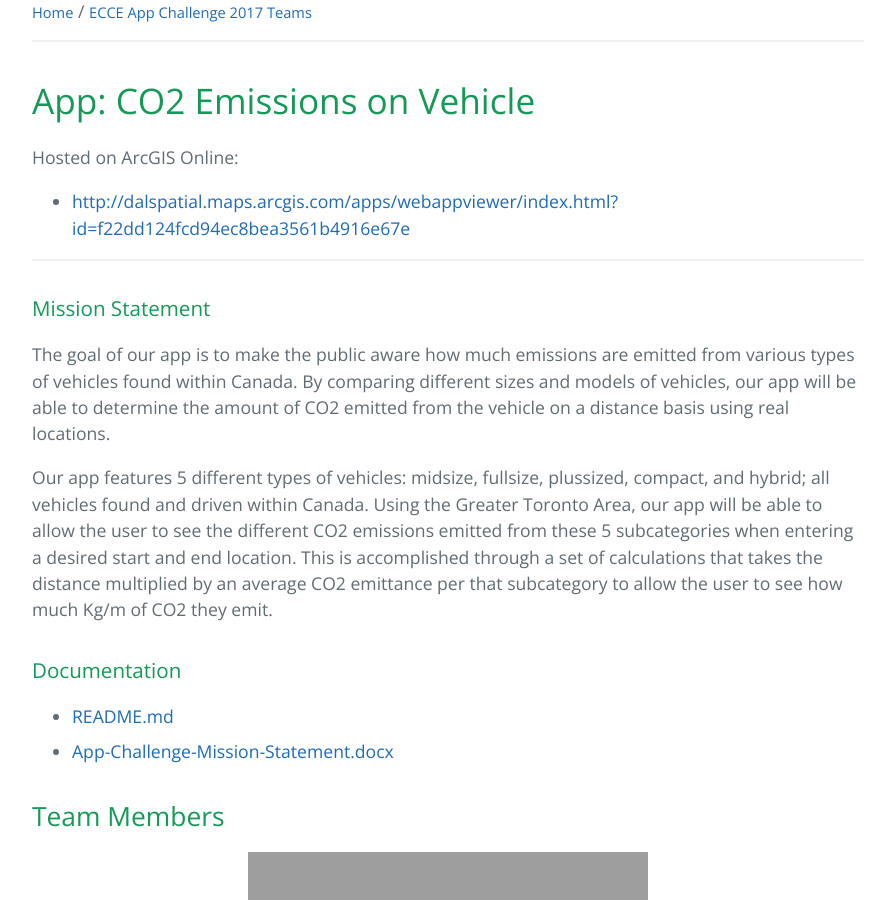
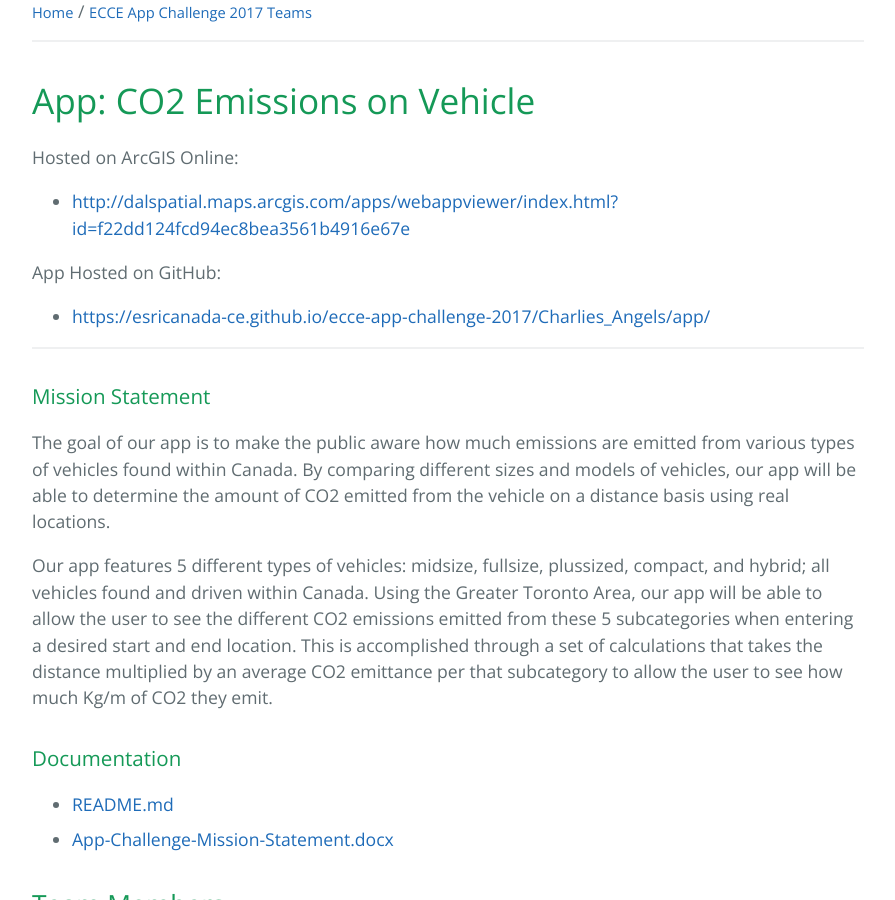
Before and after one commit to EsriCanada-CE/esricanada-ce.github.io, a Jekyll site: the page built from _appchallenge/2017/teams/dal/Charlies_Angels.md, in a window 1280 px wide and 900 px high, scrolled down 417 px. Shown: the whole window, without its empty margins (192-1087 px from the left). Built offline with Jekyll 4.4.1, drawn with Linux system fonts in a browser that asks for light colours.

Commit message:
No apostrophes in URLs, minor updates to team details.

```diff
--- a/_appchallenge/2017/teams/dal/Charlie's_Angels.md
+++ b/_appchallenge/2017/teams/dal/Charlies_Angels.md
@@ -3,7 +3,7 @@
 year: 2017
 category: team
 name: Charlie's Angels
-permalink: appchallenge/2017/teams/dal/Charlie's_Angels/
+permalink: appchallenge/2017/teams/dal/Charlies_Angels/
 photo: team.jpg
 appname: CO2 Emissions on Vehicle
 members:
@@ -35,6 +35,9 @@
 Hosted on ArcGIS Online:
 - [http://dalspatial.maps.arcgis.com/apps/webappviewer/index.html?id=f22dd124fcd94ec8bea3561b4916e67e](http://dalspatial.maps.arcgis.com/apps/webappviewer/index.html?id=f22dd124fcd94ec8bea3561b4916e67e){:target="_blank"}
 
+App Hosted on GitHub:
+- [https://esricanada-ce.github.io/ecce-app-challenge-2017/Charlies_Angels/app/](https://esricanada-ce.github.io/ecce-app-challenge-2017/Charlies_Angels/app/){:target="_blank"}
+
 ***
 
 ### Mission Statement
--- a/_includes/appchallenge_page-header.html
+++ b/_includes/appchallenge_page-header.html
@@ -1,7 +1,7 @@
 <section class="page-header">
   {% assign team = page %}
   {% assign challenge = site.appchallenge | where:"category", "challenge" | where:"year", team.year | first %}
-  {% assign teamslug = team.name | replace:' ', '_' | replace:'-', '_' %}
+  {% assign teamslug = team.name | replace:' ', '_' | replace:'-', '_' | replace:"'", '' %}
 
   <h1 class="project-name">{{ team.name }}</h1>
   <h2 class="project-tagline">ECCE App Challenge {{ team.year }} team from {{ team.school }}</h2>
--- a/_layouts/appchallengeteam.html
+++ b/_layouts/appchallengeteam.html
@@ -2,7 +2,7 @@
 <html lang="en-us">
 
   {% assign team = page %}
-  {% assign teamslug = team.name | replace:' ', '_' | replace:'-', '_' %}
+  {% assign teamslug = team.name | replace:' ', '_' | replace:'-', '_' | replace:"'", '' %}
   {% assign ghroot = site.ghpagesroot | append: '/ecce-app-challenge-' | append: team.year | append: '/' | append: teamslug %}
   {% assign githubroot = site.githuburl | append: '/ecce-app-challenge-' | append: team.year | append: '/tree/master/' | append: teamslug %}
   {% assign ghblobroot = site.githuburl | append: '/ecce-app-challenge-' | append: team.year | append: '/blob/master/' | append: teamslug %}
```
Also changed, not shown: _appchallenge/2017/teams/dal/ClockWalk.md (+3 -0 lines).
